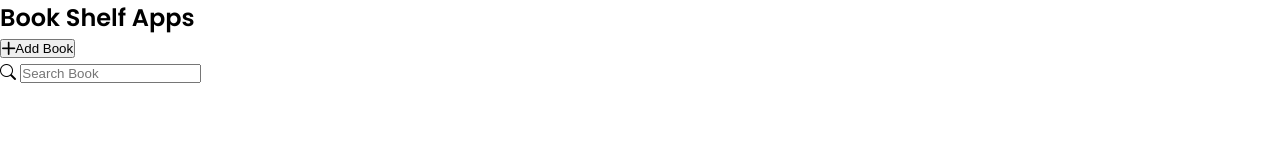
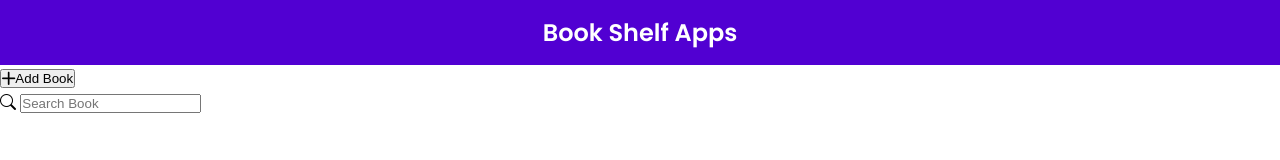
Before and after one commit to msuryaditriputraR/bookShelfApp, a website: page index.html in a window 1280 px wide. Drawn offline with nearby package versions, Linux system fonts and the light colour scheme.

Commit message:
memberi style di header

```diff
--- a/assets/css/style.css
+++ b/assets/css/style.css
@@ -25,3 +25,14 @@
 body {
     font-family: Poppins, sans-serif;
 }
+
+/* Header */
+header {
+    background-color: var(--main-color);
+    text-align: center;
+}
+
+header #title {
+    color: white;
+    padding: 15px;
+}
```
